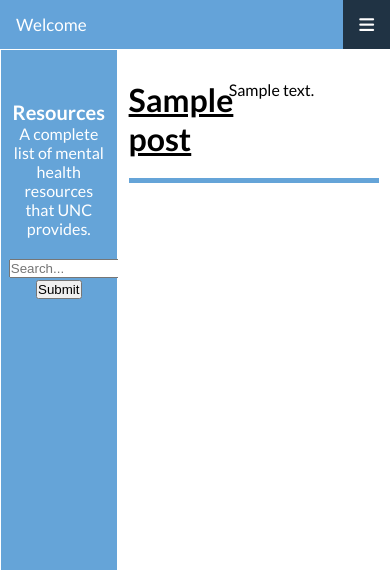
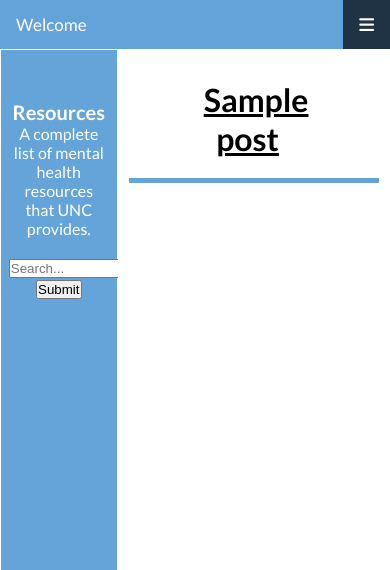
Before and after one commit to cssgunc/MindOverMatter, a Flask app: page /resources/ in a window 390 px wide. Shown: the part 148-718 px from the top of the page. Run offline with Flask 2, Linux system fonts and the light colour scheme; tables that the repository leaves empty hold one stand-in row (values such as "Sample post"); some libraries are stand-ins or nearby versions; some web fonts are replaced.

Commit message:
resource responsiveness

```diff
--- a/static/resources.css
+++ b/static/resources.css
@@ -113,6 +113,18 @@
     .left-title {
       font-size: 20pt;
     }
+
+    .flex-name {
+      text-align: center;
+    }
+
+    .flex-description {
+      display:none;
+    }
+
+    .flex-row {
+      justify-content: center;
+    }
   }
 
   @media only screen and (max-width: 400px) {
@@ -120,4 +132,16 @@
       font-size: 15pt;
     }
 
+    .flex-name {
+      text-align: center;
+    }
+
+    .flex-description {
+      display:none;
+    }
+
+    .flex-row {
+      justify-content: center;
+    }
+
   }
```
Also changed, not shown: static/resourcesj.css (line endings or trailing spaces).
